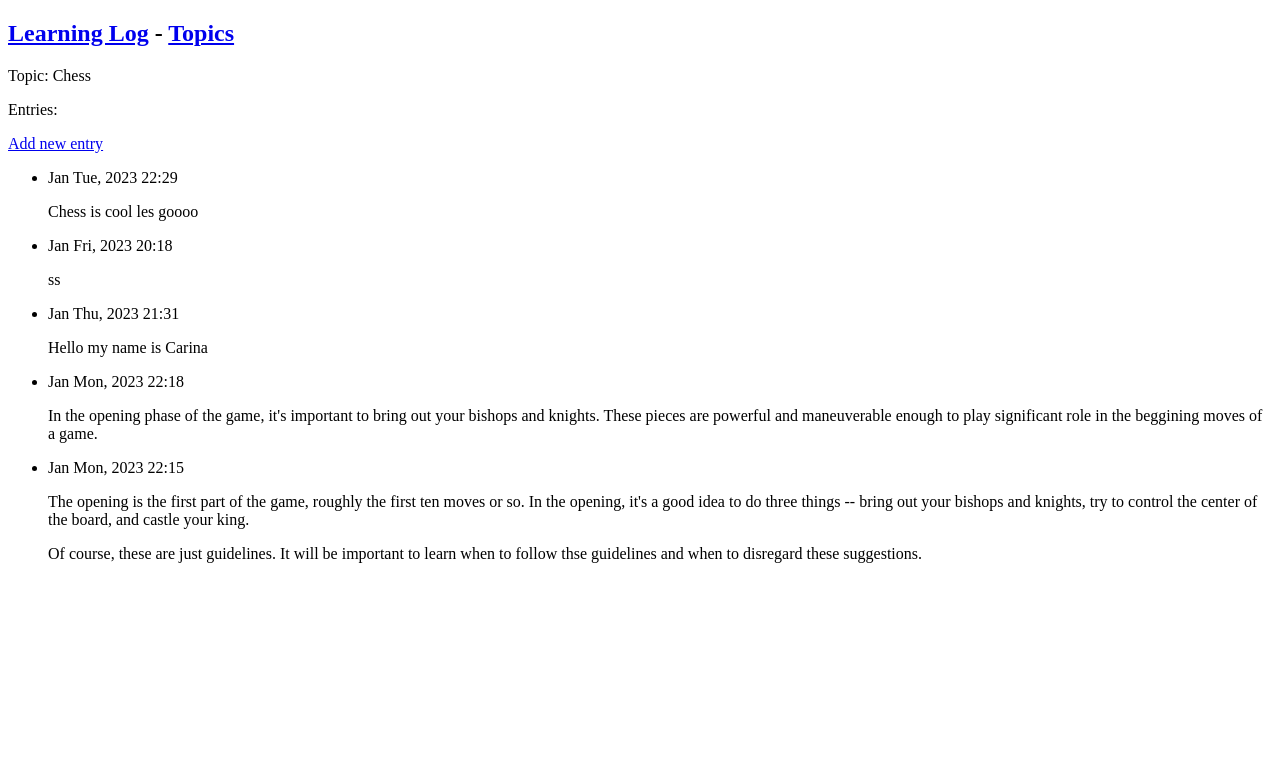
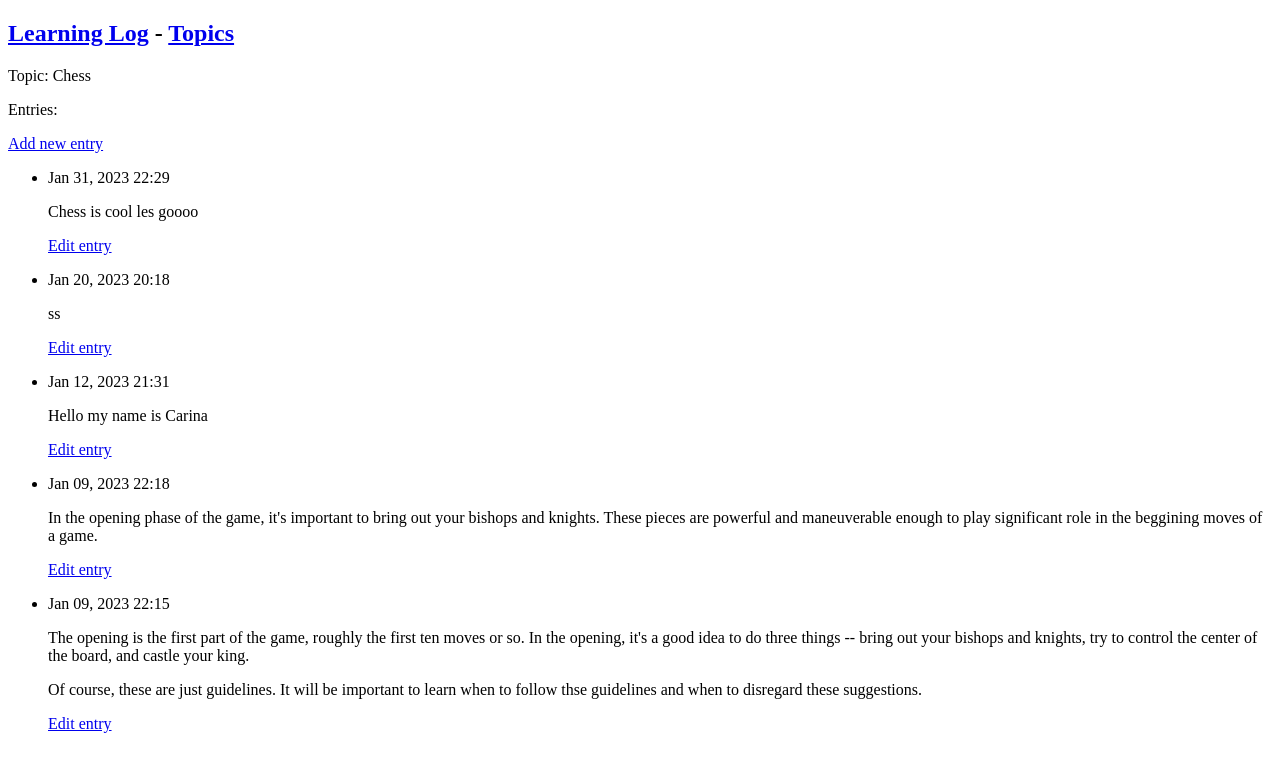
Before and after one commit to Carpete/learning_log, a Django app: page /topics/1/ in a window 1280 px wide. Shown: the top 772 px of the page. Run offline with Django 4.2, Linux system fonts and the light colour scheme; data comes from the database, SQL or seed files in the repository; both versions use the stored data as it was after the commit.

Commit message:
Update with entry forms and edit entries

```diff
--- a/learning_logs/templates/learning_logs/topic.html
+++ b/learning_logs/templates/learning_logs/topic.html
@@ -20,8 +20,11 @@
   <ul>
   {% for entry in entries %}
     <li>
-      <p>{{ entry.date_added|date:'M D, Y H:i' }}</p>
+      <p>{{ entry.date_added|date:'M d, Y H:i' }}</p>
       <p>{{ entry.text|linebreaks }}</p>
+      <p>
+        <a href="{% url 'learning_logs:edit_entry' entry.id %}">Edit entry</a>
+      </p>
     </li>
   {% empty %}
     <li>There are no entries for this topic yet.</li>
--- a/learning_logs/urls.py
+++ b/learning_logs/urls.py
@@ -20,4 +20,7 @@ urlpatterns = [
 
     #Page for adding a new entry
     path('new_entry/<int:topic_id>/', views.new_entry, name='new_entry'),
+
+    #Page for editing an entry
+    path('edit_entry/<int:entry_id>', views.edit_entry, name='edit_entry'),
 ]
--- a/learning_logs/views.py
+++ b/learning_logs/views.py
@@ -1,6 +1,6 @@
 from django.shortcuts import render, redirect
 
-from .models import Topic
+from .models import Topic, Entry
 from .forms import TopicForm, EntryForm
 
 # Create your views here.
@@ -61,3 +61,22 @@ def new_entry(request, topic_id):
     #Display a blank or invalid form.
     context = {'topic': topic, 'form': form}
     return render(request, 'learning_logs/new_entry.html', context)
+
+
+def edit_entry(request, entry_id):
+    """Edit an existing entry"""
+    entry = Entry.objects.get(id=entry_id)
+    topic = entry.topic
+
+    if request.method != 'POST':
+        #Initial request; pre-fill form with the current entry.
+        form = EntryForm(instance=entry)
+    else:
+        #POST data submitted; process data
+        form = EntryForm(instance=entry, data=request.POST)
+        if form.is_valid():
+            form.save()
+            return redirect('learning_logs:topic', topic_id=topic.id)
+
+    context = {'entry': entry, 'topic': topic, 'form': form}
+    return render(request,'learning_logs/edit_entry.html', context)
```
Also changed, not shown: learning_logs/templates/learning_logs/edit_entry.html (added, +27 -0 lines), db.sqlite3.
